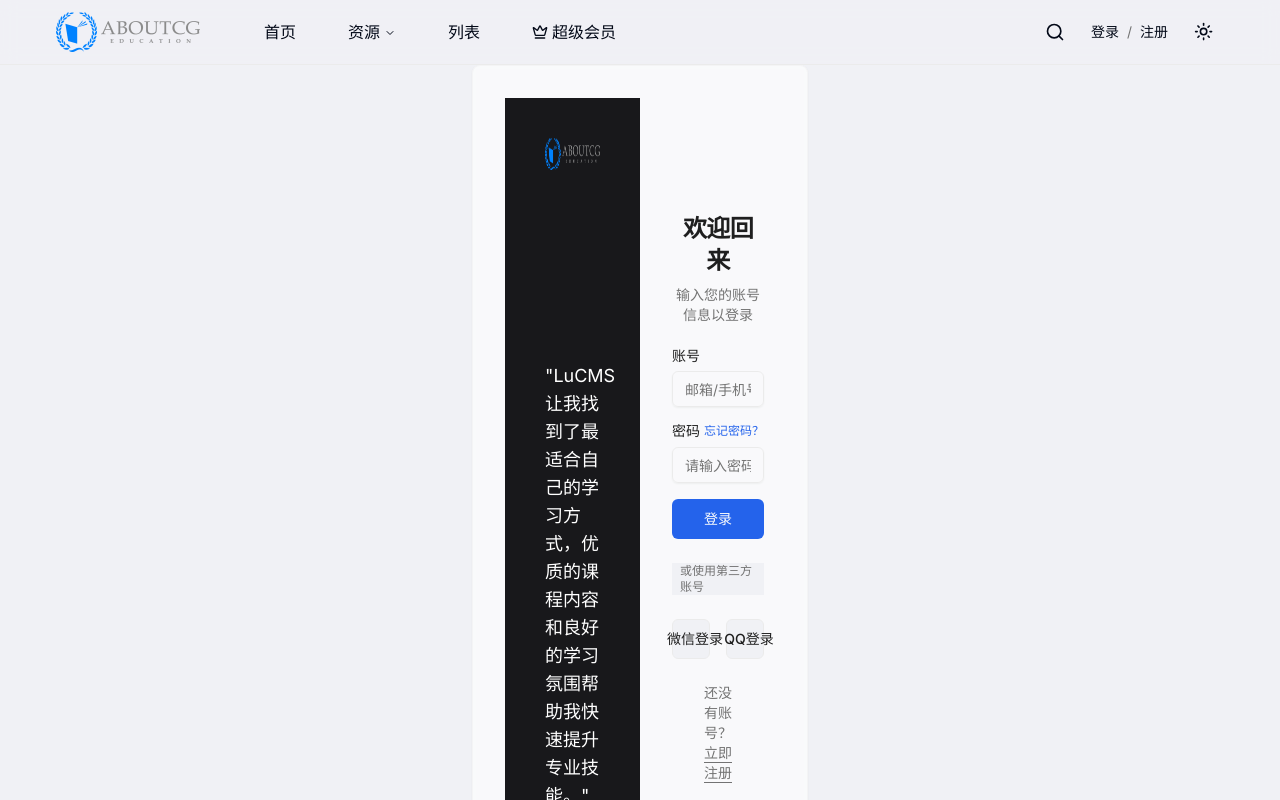
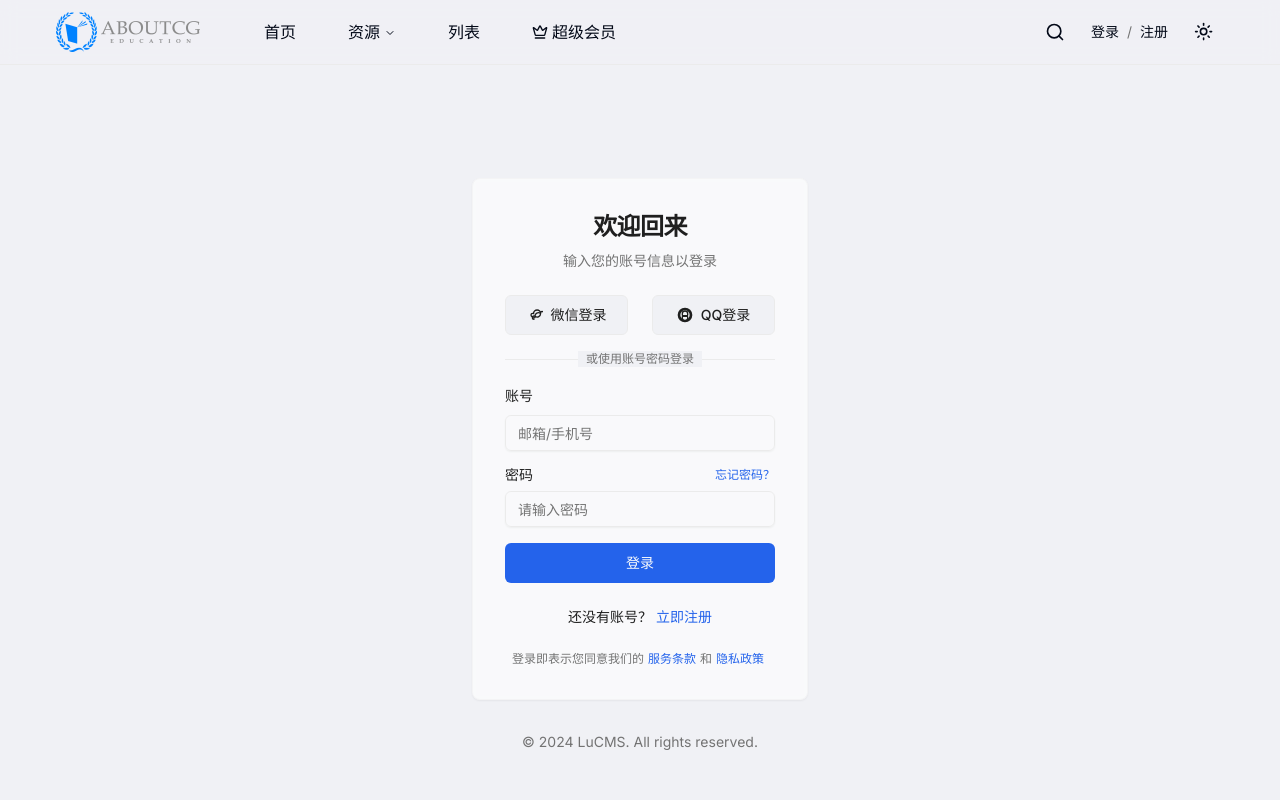
Before and after one commit to laolu/lucms, a Next.js app: page /auth/login in a window 1280 px wide. Shown: the top 800 px of the page. Built offline with nearby package versions, Linux system fonts and the light colour scheme.

Commit message:
登录功能

```diff
--- a/src/app/auth/login/page.tsx
+++ b/src/app/auth/login/page.tsx
@@ -1,4 +1,4 @@
-'use client'
+"use client"
 
 import React from "react"
 import Link from "next/link"
@@ -50,26 +50,8 @@ export default function Login() {
   }
 
   return (
-    <div className="container relative min-h-screen flex-col items-center justify-center grid lg:max-w-none lg:grid-cols-2 lg:px-0">
-      <div className="relative hidden h-full flex-col bg-muted p-10 text-white dark:border-r lg:flex">
-        <div className="absolute inset-0 bg-zinc-900" />
-        <div className="relative z-20 flex items-center text-lg font-medium">
-          <Link href="/">
-            <img src="/logo.png" alt="Logo" className="h-8" />
-          </Link>
-        </div>
-        <div className="relative z-20 mt-auto">
-          <blockquote className="space-y-2">
-            <p className="text-lg">
-              "LuCMS 让我找到了最适合自己的学习方式，优质的课程内容和良好的学习氛围帮助我快速提升专业技能。"
-            </p>
-            <footer className="text-sm">Sofia Davis</footer>
-          </blockquote>
-        </div>
-      </div>
-      <div className="p-4 lg:p-8 h-full flex items-center">
-        <div className="mx-auto flex w-full flex-col justify-center space-y-6 sm:w-[350px]">
-          <div className="flex flex-col space-y-2 text-center">
+    <div className="space-y-6">
+      <div className="space-y-2 text-center">
         <h1 className="text-2xl font-semibold tracking-tight">
           欢迎回来
         </h1>
@@ -77,24 +59,41 @@ export default function Login() {
           输入您的账号信息以登录
         </p>
       </div>
-          <div className="grid gap-6">
+      <div className="space-y-4">
+        <div className="grid grid-cols-2 gap-6">
+          <Button variant="outline" className="w-full" disabled={isLoading}>
+            <Icons.wechat className="mr-2 h-4 w-4" />
+            微信登录
+          </Button>
+          <Button variant="outline" className="w-full" disabled={isLoading}>
+            <Icons.qq className="mr-2 h-4 w-4" />
+            QQ登录
+          </Button>
+        </div>
+        <div className="relative">
+          <div className="absolute inset-0 flex items-center">
+            <span className="w-full border-t" />
+          </div>
+          <div className="relative flex justify-center text-xs uppercase">
+            <span className="bg-background px-2 text-muted-foreground">
+              或使用账号密码登录
+            </span>
+          </div>
+        </div>
         <form onSubmit={onSubmit}>
-              <div className="grid gap-4">
-                <div className="grid gap-2">
+          <div className="space-y-4">
+            <div className="space-y-2">
               <Label htmlFor="identifier">账号</Label>
               <Input
                 id="identifier"
                 name="identifier"
                 placeholder="邮箱/手机号"
                 type="text"
-                    autoCapitalize="none"
-                    autoComplete="email"
-                    autoCorrect="off"
                 disabled={isLoading}
                 required
               />
             </div>
-                <div className="grid gap-2">
+            <div className="space-y-2">
               <div className="flex items-center justify-between">
                 <Label htmlFor="password">密码</Label>
                 <Link
@@ -109,13 +108,11 @@ export default function Login() {
                 name="password"
                 type="password"
                 placeholder="请输入密码"
-                    autoCapitalize="none"
-                    autoComplete="current-password"
                 disabled={isLoading}
                 required
               />
             </div>
-                <Button type="submit" disabled={isLoading}>
+            <Button type="submit" className="w-full" disabled={isLoading}>
               {isLoading && (
                 <Icons.spinner className="mr-2 h-4 w-4 animate-spin" />
               )}
@@ -123,37 +120,22 @@ export default function Login() {
             </Button>
           </div>
         </form>
-            <div className="relative">
-              <div className="absolute inset-0 flex items-center">
-                <span className="w-full border-t" />
       </div>
-              <div className="relative flex justify-center text-xs uppercase">
-                <span className="bg-background px-2 text-muted-foreground">
-                  或使用第三方账号
-                </span>
-              </div>
-            </div>
-            <div className="grid grid-cols-2 gap-4">
-              <Button variant="outline" type="button" disabled={isLoading}>
-                <Icons.wechat className="mr-2 h-4 w-4" />
-                微信登录
-              </Button>
-              <Button variant="outline" type="button" disabled={isLoading}>
-                <Icons.qq className="mr-2 h-4 w-4" />
-                QQ登录
-              </Button>
-            </div>
-          </div>
-          <p className="px-8 text-center text-sm text-muted-foreground">
+      <div className="text-center text-sm">
         还没有账号？{" "}
-            <Link
-              href="/auth/register"
-              className="underline underline-offset-4 hover:text-primary"
-            >
+        <Link href="/auth/register" className="text-primary hover:underline">
           立即注册
         </Link>
-          </p>
       </div>
+      <div className="text-center text-xs text-muted-foreground">
+        登录即表示您同意我们的
+        <Link href="/terms" className="text-primary hover:underline mx-1">
+          服务条款
+        </Link>
+        和
+        <Link href="/privacy" className="text-primary hover:underline mx-1">
+          隐私政策
+        </Link>
       </div>
     </div>
   )
--- a/src/components/providers.tsx
+++ b/src/components/providers.tsx
@@ -1,7 +1,7 @@
 "use client"
 
 import * as React from "react"
-import { ThemeProvider } from "@/components/theme-provider"
+import { ThemeProvider } from "next-themes"
 import { AuthProvider } from "@/contexts/auth-context"
 import { Toaster } from "@/components/ui/toaster"
 
--- a/src/components/theme-provider.tsx
+++ /dev/null
@@ -1,20 +0,0 @@
-"use client"
-
-import * as React from "react"
-import { ThemeProvider as NextThemesProvider } from "next-themes"
-
-interface ThemeProviderProps {
-  children: React.ReactNode
-  attribute?: string
-  defaultTheme?: string
-  enableSystem?: boolean
-  disableTransitionOnChange?: boolean
-}
-
-const ThemeProvider = ({ children, ...props }: ThemeProviderProps) => {
-  return <NextThemesProvider {...props}>{children}</NextThemesProvider>
-}
-
-ThemeProvider.displayName = "ThemeProvider"
-
-export { ThemeProvider }
```
Lines whose indentation alone changed are shown as unchanged.
